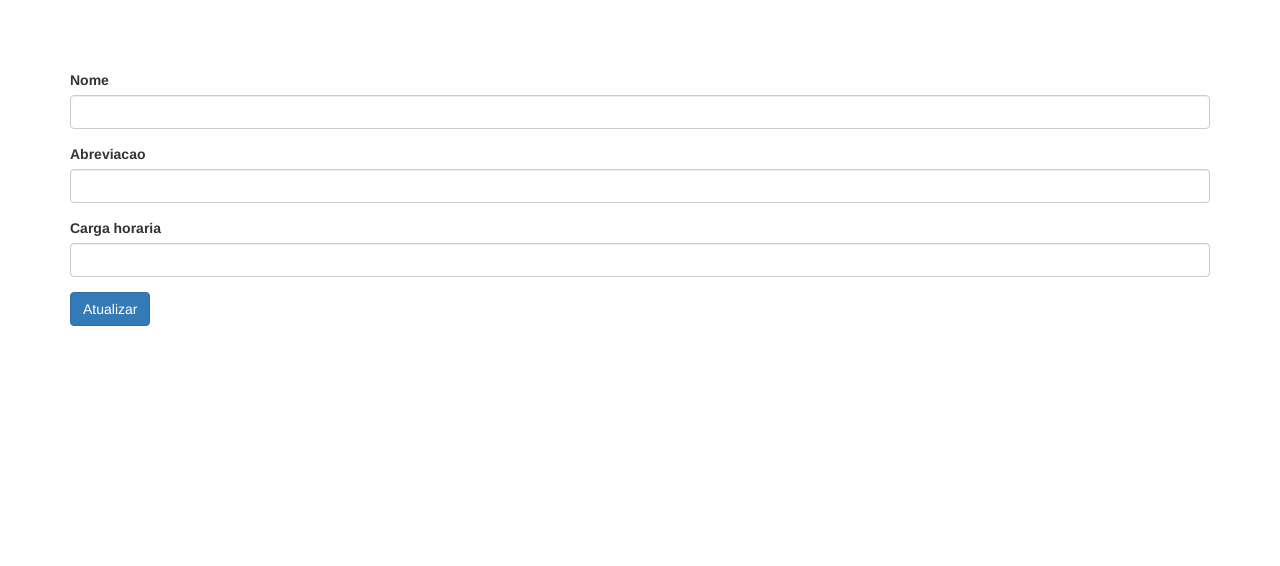
After one commit to LucasOlmedo/TCCFatecZL, a Yii app: template PROJETO_TCC/views/curso/update_curso.php in a window 1280 px wide. The commit adds this page. Shown: the top 566 px of the page. Run offline with PHP 8.4 and a stand-in for Yii, Linux system fonts and the light colour scheme; the template is opened without the code that fills it, so the values that code supplies are empty; form fields are guessed from the names that the template uses; some libraries are stand-ins or nearby versions.

Commit message:
Alterar curso e botão alterar disciplina

```diff
--- a/PROJETO_TCC/views/curso/update.php
+++ b/PROJETO_TCC/views/curso/update.php
@@ -5,9 +5,9 @@ use yii\helpers\Html;
 /* @var $this yii\web\View */
 /* @var $model app\models\Curso */
 
-$this->title = Yii::t('app', 'Update {modelClass}: ', [
+$this->title = Yii::t('app', 'Atualizar {modelClass}: ', [
     'modelClass' => 'Curso',
-]) . ' ' . $model->id_Curso;
+]) . ' ' . $model->nome;
 $this->params['breadcrumbs'][] = ['label' => Yii::t('app', 'Cursos'), 'url' => ['index']];
 $this->params['breadcrumbs'][] = ['label' => $model->id_Curso, 'url' => ['view', 'id' => $model->id_Curso]];
 $this->params['breadcrumbs'][] = Yii::t('app', 'Update');
@@ -16,7 +16,7 @@ $this->params['breadcrumbs'][] = Yii::t('app', 'Update');
 
     <h1><?= Html::encode($this->title) ?></h1>
 
-    <?= $this->render('_form', [
+    <?= $this->render('update_curso', [
         'model' => $model,
     ]) ?>
 
--- /dev/null
+++ b/PROJETO_TCC/views/curso/update_curso.php
@@ -0,0 +1,28 @@
+<?php
+
+use yii\helpers\Html;
+use yii\widgets\ActiveForm;
+
+/* @var $this yii\web\View */
+/* @var $model app\models\Curso */
+/* @var $form yii\widgets\ActiveForm */
+?>
+
+<div class="curso-form">
+
+    <?php $form = ActiveForm::begin(); ?>
+
+    <?= $form->field($model, 'nome')->textInput(['maxlength' => true]) ?>
+
+    <?= $form->field($model, 'abreviacao')->textInput(['maxlength' => true]) ?>
+
+    <?= $form->field($model, 'carga_horaria')->textInput() ?>
+
+
+    <div class="form-group">
+        <?= Html::submitButton($model->isNewRecord ? Yii::t('app', 'Atualizar') : Yii::t('app', 'Atualizar'), ['class' => $model->isNewRecord ? 'btn btn-success' : 'btn btn-primary'])  ?>
+    </div>
+
+    <?php ActiveForm::end(); ?>
+
+</div>
```
Also changed, not shown: PROJETO_TCC/views/curso/index.php (+10 -18 lines).
